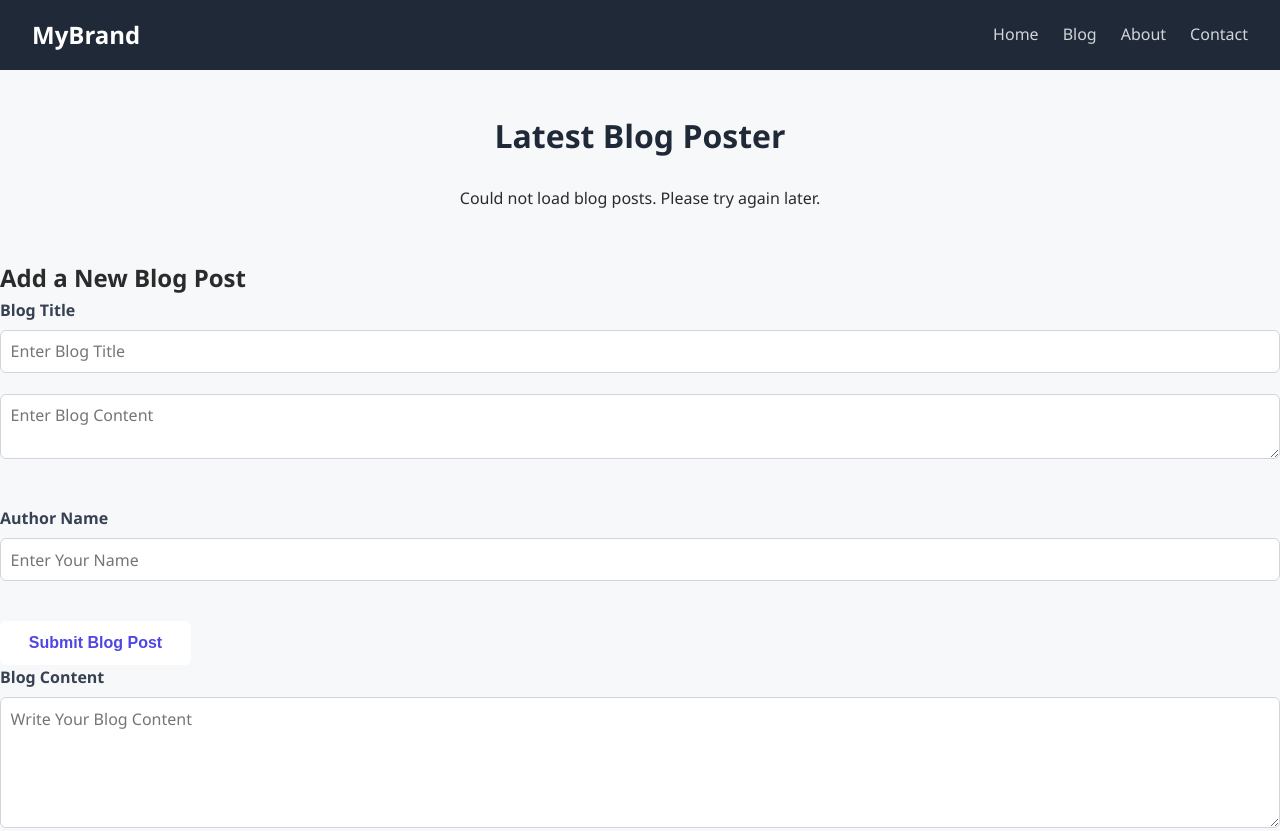
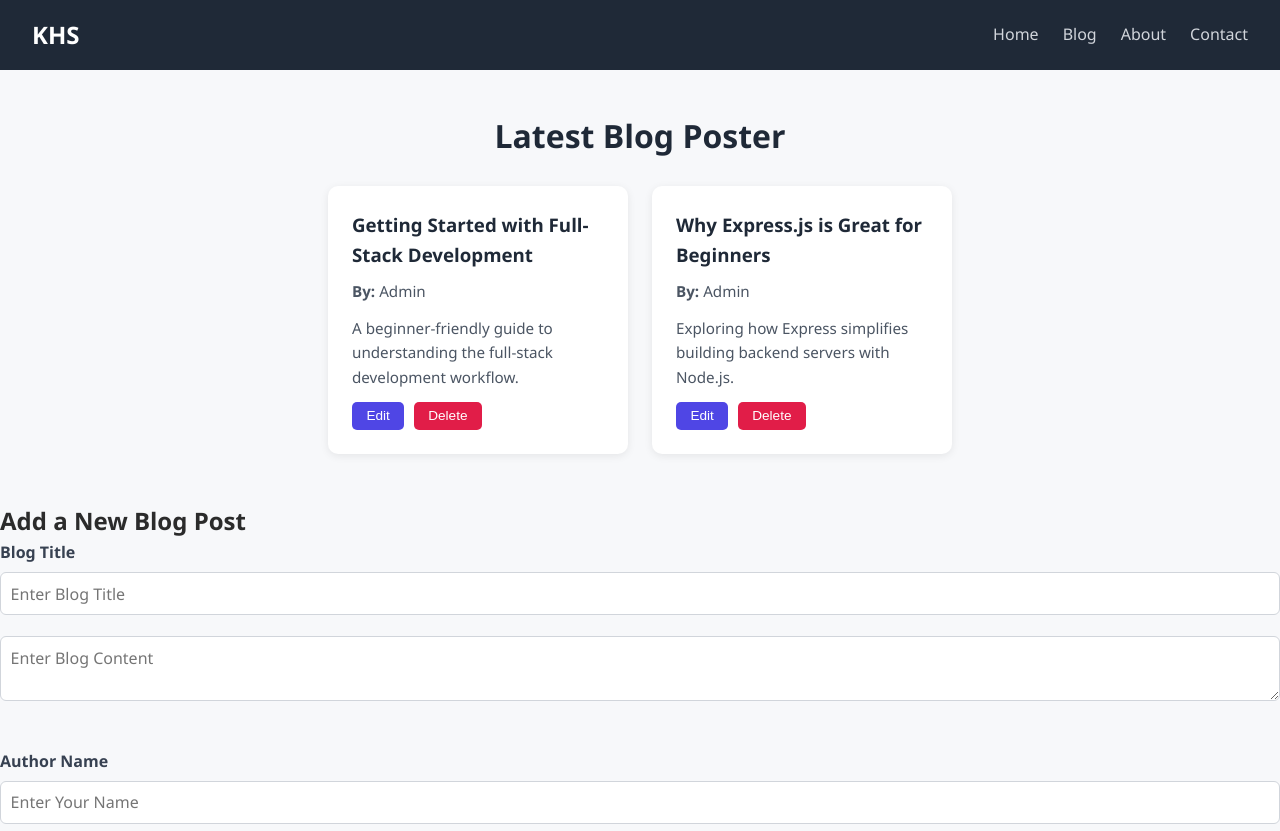
Before and after one commit to 127157013-hue/fullstack-day1, a website: page blog.html in a window 1280 px wide. Shown: the top 831 px of the page. Drawn offline with Linux system fonts and the light colour scheme; no server answers.

Commit message:
Day 12: Added fallback sample data for GitHub Pages deployment

```diff
--- a/blog.html
+++ b/blog.html
@@ -8,7 +8,7 @@
 <body>
     <header>
         <nav class="navbar">
-            <div class="logo">MyBrand</div>
+            <div class="logo">KHS</div>
             <ul class="nav-links">
                 <li><a href="index.html">Home</a></li>
                 <li><a href="blog.html">Blog</a></li>
--- a/script.js
+++ b/script.js
@@ -1,3 +1,8 @@
+const sampleBlogs = [
+  { id: 1, title: 'Getting Started with Full-Stack Development', author: 'Admin', content: 'A beginner-friendly guide to understanding the full-stack development workflow.' },
+  { id: 2, title: 'Why Express.js is Great for Beginners', author: 'Admin', content: 'Exploring how Express simplifies building backend servers with Node.js.' }
+];
+
 document.addEventListener('DOMContentLoaded', () => {
   const form = document.getElementById('blogForm');
   if (form) {
@@ -100,6 +105,25 @@ function addBlogCard(title, author, content) {
   container.appendChild(card);
 }
 
+// Renders an array of blog objects into the given container
+function renderBlogCards(blogs, container) {
+  container.innerHTML = '';
+  blogs.forEach(blog => {
+    const card = document.createElement('div');
+    card.className = 'blog-card';
+    card.innerHTML = `
+      <h3>${blog.title}</h3>
+      <p><strong>By:</strong> ${blog.author}</p>
+      <p>${blog.content.substring(0, 100)}${blog.content.length > 100 ? '...' : ''}</p>
+      <div class="card-actions">
+        <button class="btn-edit" onclick="editBlog(${blog.id})">Edit</button>
+        <button class="btn-delete" onclick="deleteBlog(${blog.id})">Delete</button>
+      </div>
+    `;
+    container.appendChild(card);
+  });
+}
+
 async function loadBlogsOnHome() {
   const container = document.getElementById('homeBlogContainer');
 
@@ -112,24 +136,10 @@ async function loadBlogsOnHome() {
       return;
     }
 
-    container.innerHTML = '';
-    blogs.forEach(blog => {
-      const card = document.createElement('div');
-      card.className = 'blog-card';
-      card.innerHTML = `
-        <h3>${blog.title}</h3>
-        <p><strong>By:</strong> ${blog.author}</p>
-        <p>${blog.content.substring(0, 100)}${blog.content.length > 100 ? '...' : ''}</p>
-        <div class="card-actions">
-          <button class="btn-edit" onclick="editBlog(${blog.id})">Edit</button>
-          <button class="btn-delete" onclick="deleteBlog(${blog.id})">Delete</button>
-        </div>
-      `;
-      container.appendChild(card);
-    });
+    renderBlogCards(blogs, container);
   } catch (err) {
-    console.error('Error loading blogs:', err);
-    container.innerHTML = '<p>Could not load blog posts. Please try again later.</p>';
+    console.error('Error loading blogs, showing sample data:', err);
+    renderBlogCards(sampleBlogs, container);
   }
 }
 
```
